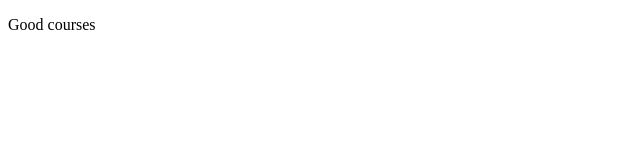
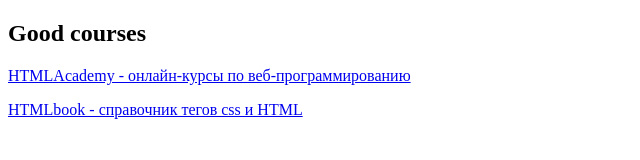
Before and after one commit to LenaMenh/lenamenh.github.io, a plain HTML site: page index.html in a window 1280 px wide. Shown: the whole page, without its empty margins (0-640 px from the left). Drawn offline with Linux system fonts and the light colour scheme.

Commit message:
Лиха беда начало
первые курсы

```diff
--- a/index.html
+++ b/index.html
@@ -5,6 +5,8 @@
 	<title>Course2IT</title>
 </head>
 <body>
-	<p>Good courses</p>
+	<h2>Good courses</h2>
+	<p><a href="https://htmlacademy.ru/">HTMLAcademy - онлайн-курсы по веб-программированию</a></p>
+	<p><a href="http://htmlbook.ru/">HTMLbook - справочник тегов css и HTML</a></p>
 </body>
 </html>
```
